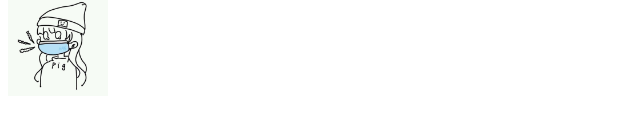
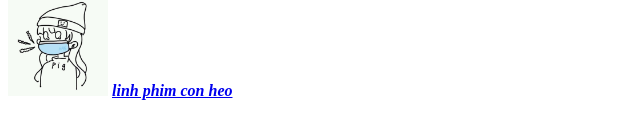
Before and after one commit to phamminh777/phamminh77, a plain HTML site: page index.html in a window 1280 px wide. Shown: the part 254-392 px from the top of the page, without its empty margins (0-640 px from the left). Drawn offline with Linux system fonts and the light colour scheme.

Commit message:
thir commmit

```diff
--- a/index.html
+++ b/index.html
@@ -13,5 +13,10 @@
     <p>sở thích : <mark> boi chim </mark></p>
     <p>avatar</p>
     <img src="./img/n.jpg" width="100px" alt="die">
+    <a href="https://wiki.matbao.net/kb/github-la-gi-cach-chia-se-ma-nguon-tai-code-de-dang-tren-github/"><em>
+        <strong>
+            linh phim con heo
+        </strong>
+    </em></a>
 </body>
 </html>
```
